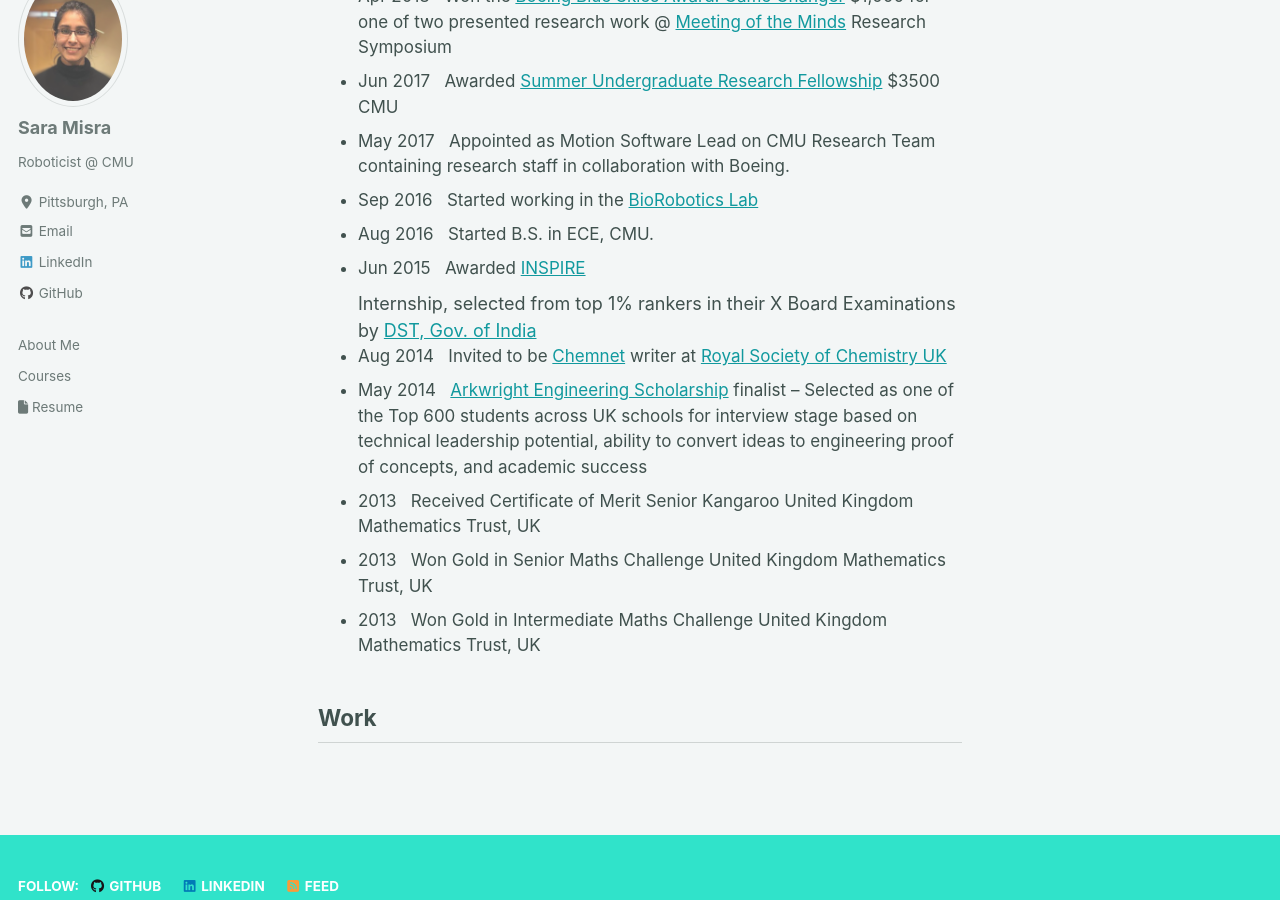
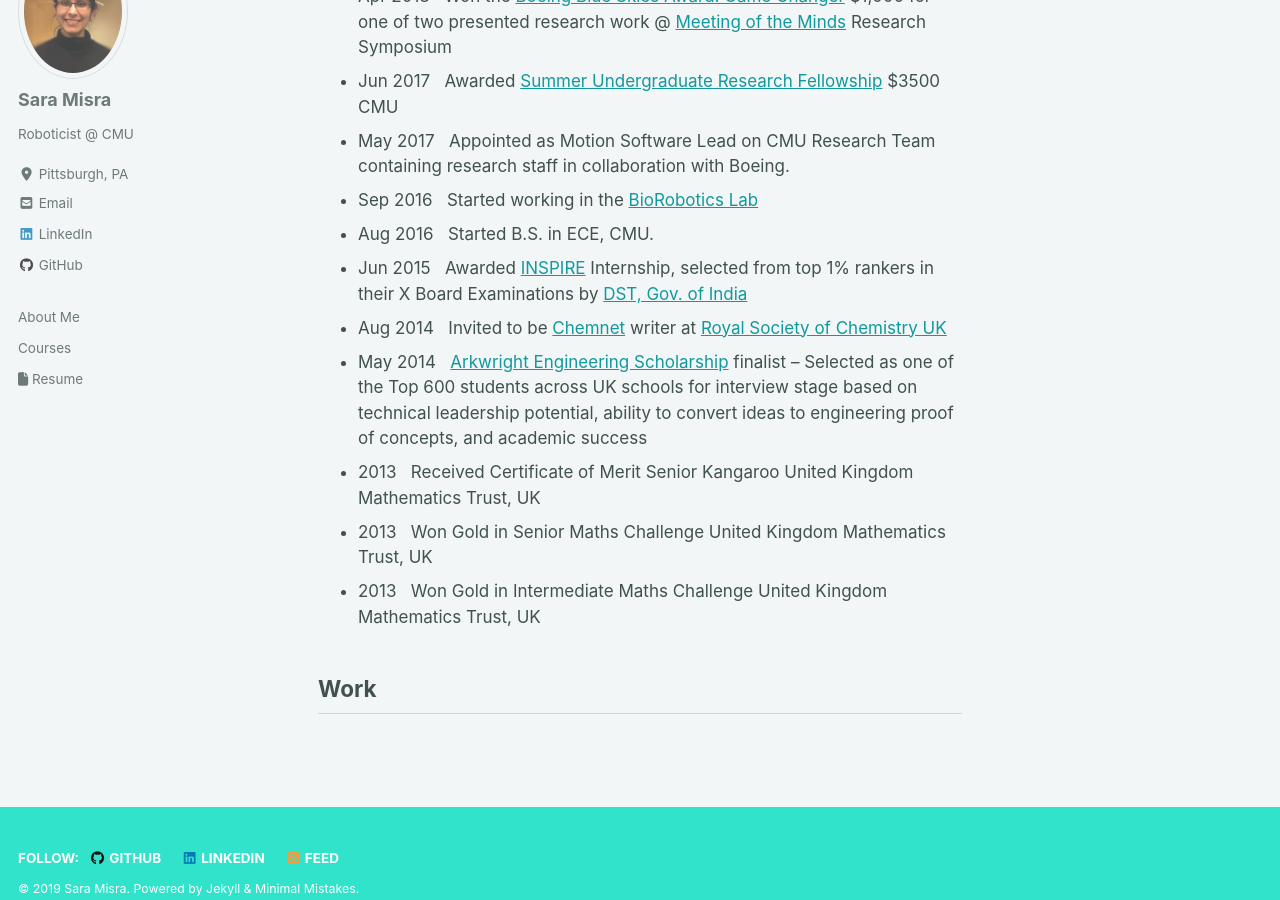
Before and after one commit to saram1sra/saram1sra.github.io, a Jekyll site: the page built from index.html, in a window 1280 px wide and 900 px high, scrolled down 744 px. Built offline with Jekyll 4.4.1, drawn with Linux system fonts in a browser that asks for light colours; cached includes are drawn as plain includes; nearby versions of some CDN libraries; the list of posts is cut into pages by our own code.

Commit message:
finished highlights

```diff
--- a/index.html
+++ b/index.html
@@ -27,7 +27,7 @@
     <li style="font-size:17px">May 2017 &nbsp Appointed as Motion Software Lead on CMU Research Team containing research staff in collaboration with Boeing.</li>
     <li style="font-size:17px">Sep 2016 &nbsp Started working in the <a href="http://biorobotics.ri.cmu.edu/">BioRobotics Lab</a></li>
     <li style="font-size:17px">Aug 2016 &nbsp Started B.S. in ECE, CMU.</li>
-    <li style="font-size:17px">Jun 2015 &nbsp Awarded <a href="http://online-inspire.gov.in/Account/INSPIREProgramme">INSPIRE</a></li> Internship, selected from top 1% rankers in their X Board Examinations by <a href="dst.gov.in">DST, Gov. of India</a>
+    <li style="font-size:17px">Jun 2015 &nbsp Awarded <a href="http://online-inspire.gov.in/Account/INSPIREProgramme">INSPIRE</a> Internship, selected from top 1% rankers in their X Board Examinations by <a href="dst.gov.in">DST, Gov. of India</a></li>
     <li style="font-size:17px">Aug 2014 &nbsp Invited to be <a href="http://my.rsc.org/home">Chemnet</a> writer at <a href="https://www.rsc.org/">Royal Society of Chemistry UK</a> </li>
     <li style="font-size:17px">May 2014 &nbsp <a href="http://www.arkwright.org.uk/">Arkwright Engineering Scholarship</a> finalist – Selected as one of the Top 600 students across UK schools for interview stage based on technical
         leadership potential, ability to convert ideas to engineering proof of concepts, and academic success</li>
```
